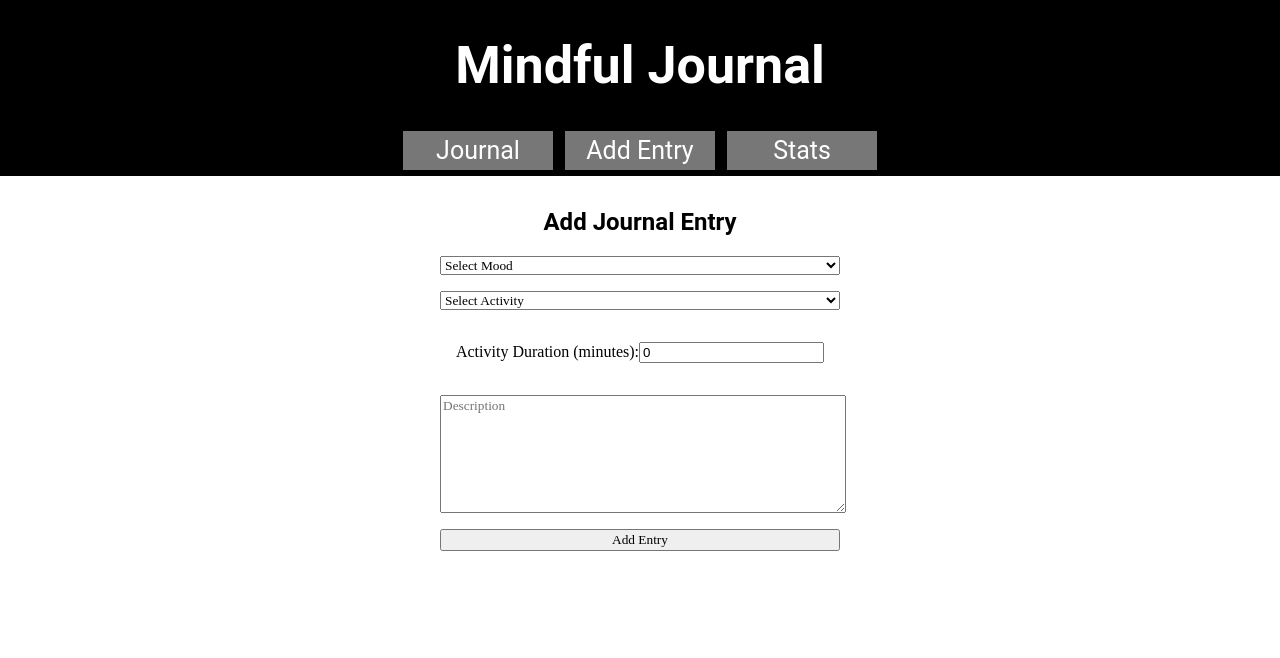
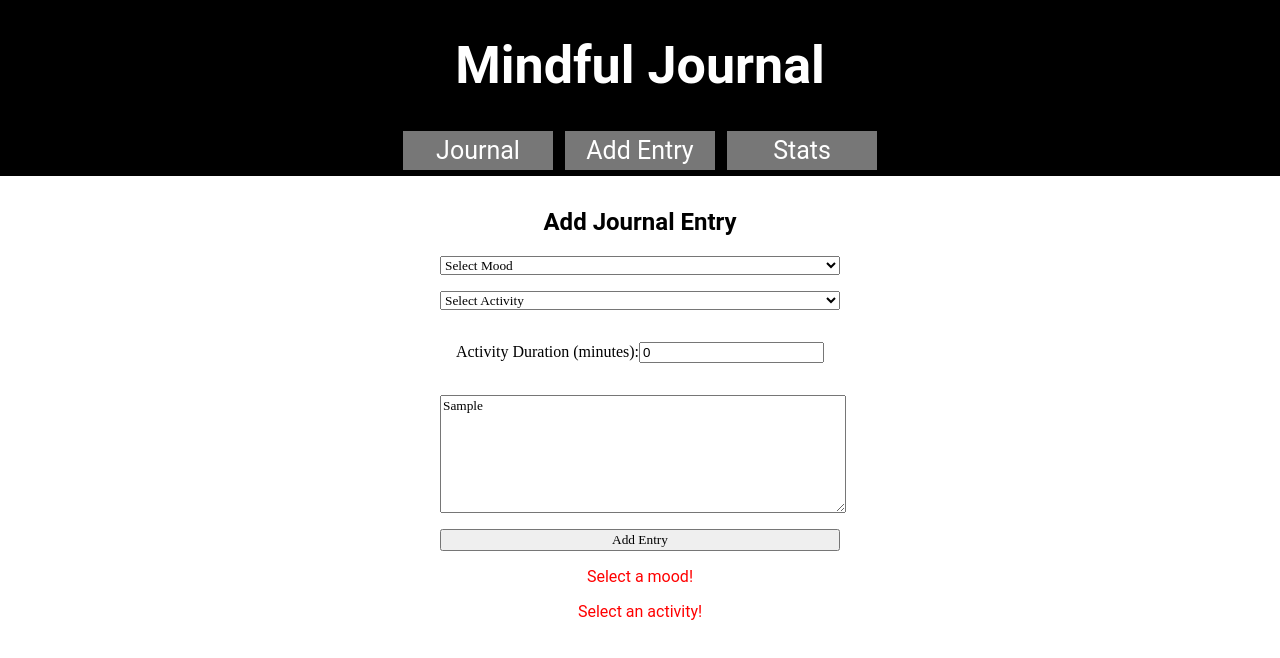
Before and after one commit to areyekayo/mindful-journal, a React (Create React App) app: page /newEntry in a window 1280 px wide. Both pictures are taken after typing "Sample" into the empty fields and a click on the button "Add Entry". Shown: the top 658 px of the page. Built offline with nearby package versions, Linux system fonts and the light colour scheme; no server answers.

Commit message:
add form input validations

```diff
--- a/src/components/AddJournalForm.js
+++ b/src/components/AddJournalForm.js
@@ -2,6 +2,8 @@ import {useState} from "react";
 import { useOutletContext } from "react-router-dom";
 
 function AddJournalForm() {
+    const [errors, setErrors] = useState([])
+
     const [newEntry, setNewEntry] = useState({
         date: new Intl.DateTimeFormat("en-US", {year: "numeric", month: "2-digit", day: "2-digit"}).format(Date.now()),
         mood: "",
@@ -21,6 +23,13 @@ function AddJournalForm() {
 
     function handleSubmit(event){
         event.preventDefault();
+
+        //reset errors
+        setErrors([])
+        //get errors synchronously from handleErrors
+        const tempErrors = handleErrors();
+
+        if (tempErrors.length === 0) {
             fetch("http://localhost:3000/entries", {
                 method: "POST",
                 headers: {
@@ -31,12 +40,30 @@ function AddJournalForm() {
             .then((r) => r.json())
             .then((newEntry) => onAddEntry(newEntry));
 
+            //reset form fields
             setNewEntry({
                 mood: "",
                 activity: "",
                 duration: 0,
                 description: ""
             })
+        }
+        else {
+            setErrors(tempErrors)
+        }
+    };
+
+    // function to synchronously check for missing form inputs and set error messages
+    function handleErrors() {
+        const tempErrors = []
+
+        if (newEntry.mood === "") {
+            tempErrors.push("Select a mood!");
+        }
+        if (newEntry.activity === ""){
+            tempErrors.push("Select an activity!");
+        }
+        return tempErrors ;
     };
 
 
@@ -45,7 +72,7 @@ function AddJournalForm() {
             <h2>Add Journal Entry</h2>
             <form onSubmit={handleSubmit}>
                 <select name="mood" onChange={handleChange}>
-                    <option>Select Mood</option>
+                    <option value="">Select Mood</option>
                     <option value="great">Great</option>
                     <option value="good">Good</option>
                     <option value="meh">Meh</option>
@@ -53,7 +80,7 @@ function AddJournalForm() {
                     <option value="awful">Awful</option>
                 </select>
                 <select name="activity" onChange={handleChange}>
-                    <option>Select Activity</option>
+                    <option value="">Select Activity</option>
                     <option value="Meditation">Meditation</option>
                     <option value="Walking">Walking</option>
                     <option value="Yoga">Yoga</option>
@@ -76,6 +103,15 @@ function AddJournalForm() {
                 />
                 <button type="submit">Add Entry</button>
             </form>
+            {/* conditionally render error messages */}
+            {errors.length > 0
+                ? errors.map((error, index) => (
+                    <p key={index} style={{color: "red"}}>
+                        {error}
+                    </p>
+                ))
+                : null }
+
         </div>
     )
 };
```
Lines whose indentation alone changed are shown as unchanged.
